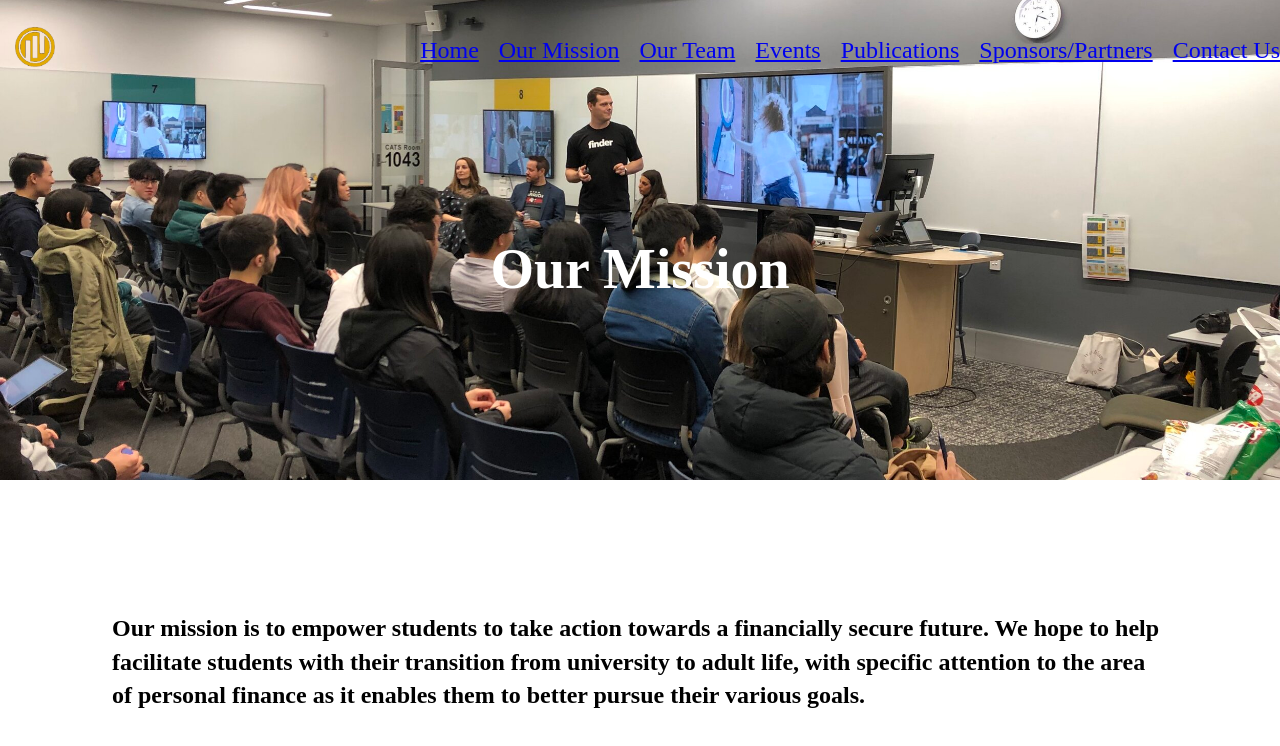
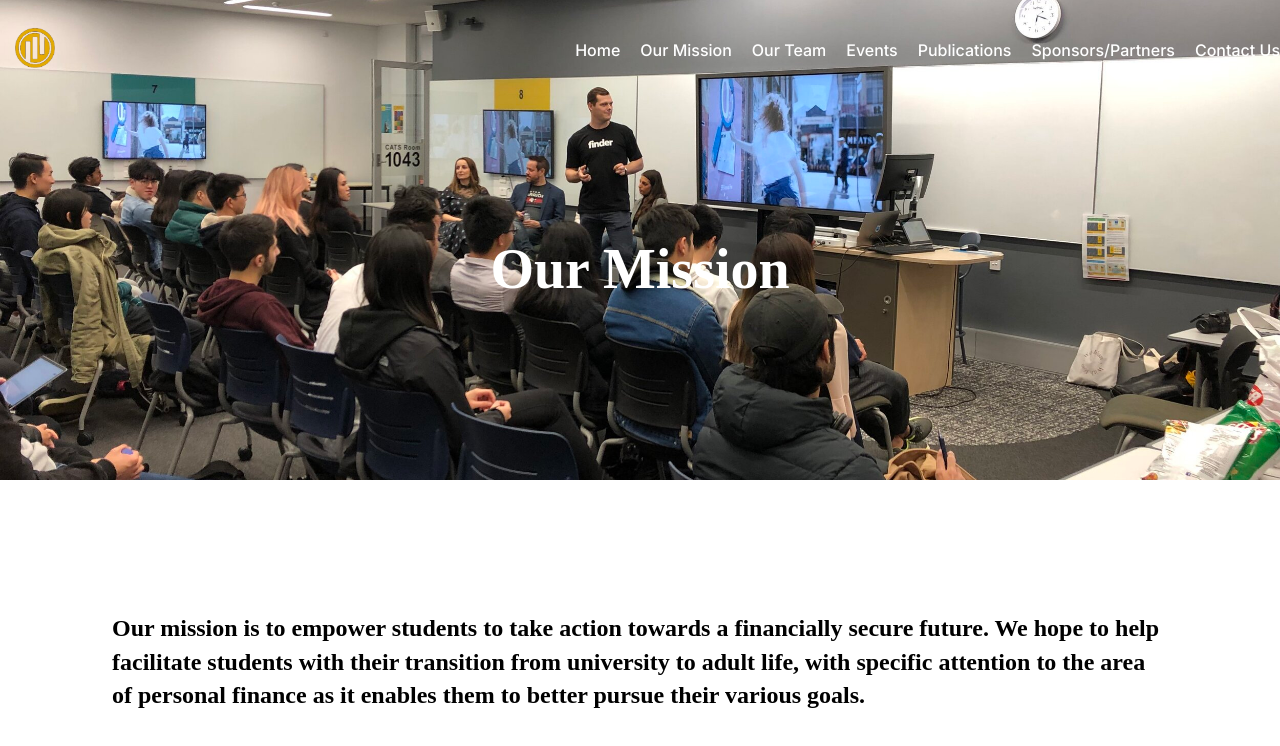
Before and after one commit to UNSWPFC/web, a Next.js app: page /our-mission in a window 1280 px wide. Shown: the top 746 px of the page. Built offline with nearby package versions, Linux system fonts and the light colour scheme.

Commit message:
added navbar styling

```diff
--- a/components/Navbar/index.css
+++ b/components/Navbar/index.css
@@ -1,7 +1,7 @@
 .navbar {
-  font-family: Poppins;
-  font-size: 1.5rem;
-  color: #ffffff;
+  font-family: 'Inter', sans-serif;
+  font-weight: 500;
+  font-size: 1;
   padding: 10px;
   display: flex;
   justify-content: space-between;
@@ -10,7 +10,7 @@
   top: 0;
   left: 0;
   width: 100%;
-  z-index: 999;
+  z-index: 9999;
   height: 10%;
   background-color: transparent;
 }
@@ -27,6 +27,13 @@
 .navbar li a {
   display: block;
   padding: 10px;
+  color: #ffffff;
+  text-decoration: none;
+}
+
+li:hover {
+  text-decoration: underline;
+  color: #ffffff;
 }
 
 .navbar-logo {
--- a/components/Navbar/index.tsx
+++ b/components/Navbar/index.tsx
@@ -1,13 +1,16 @@
 import Link from 'next/link';
 import './index.css';
 import navbarLogo from '../../assets/pfc-navbar-logo.png';
+
 
 export default function Navbar () {
   return (
     <>
       <div className="navbar">
         <div className="navbar-logo">
-          <img src={ navbarLogo.src } alt="navbar-logo" style={{ width: '50px', height: '50px' }}/>
+          <Link href="#">
+            <img src={ navbarLogo.src } alt="navbar-logo" style={{ width: '50px', height: '50px' }}/>
+          </Link>
         </div>
         <ul>
           <li><Link href="#">Home</Link></li>
```
